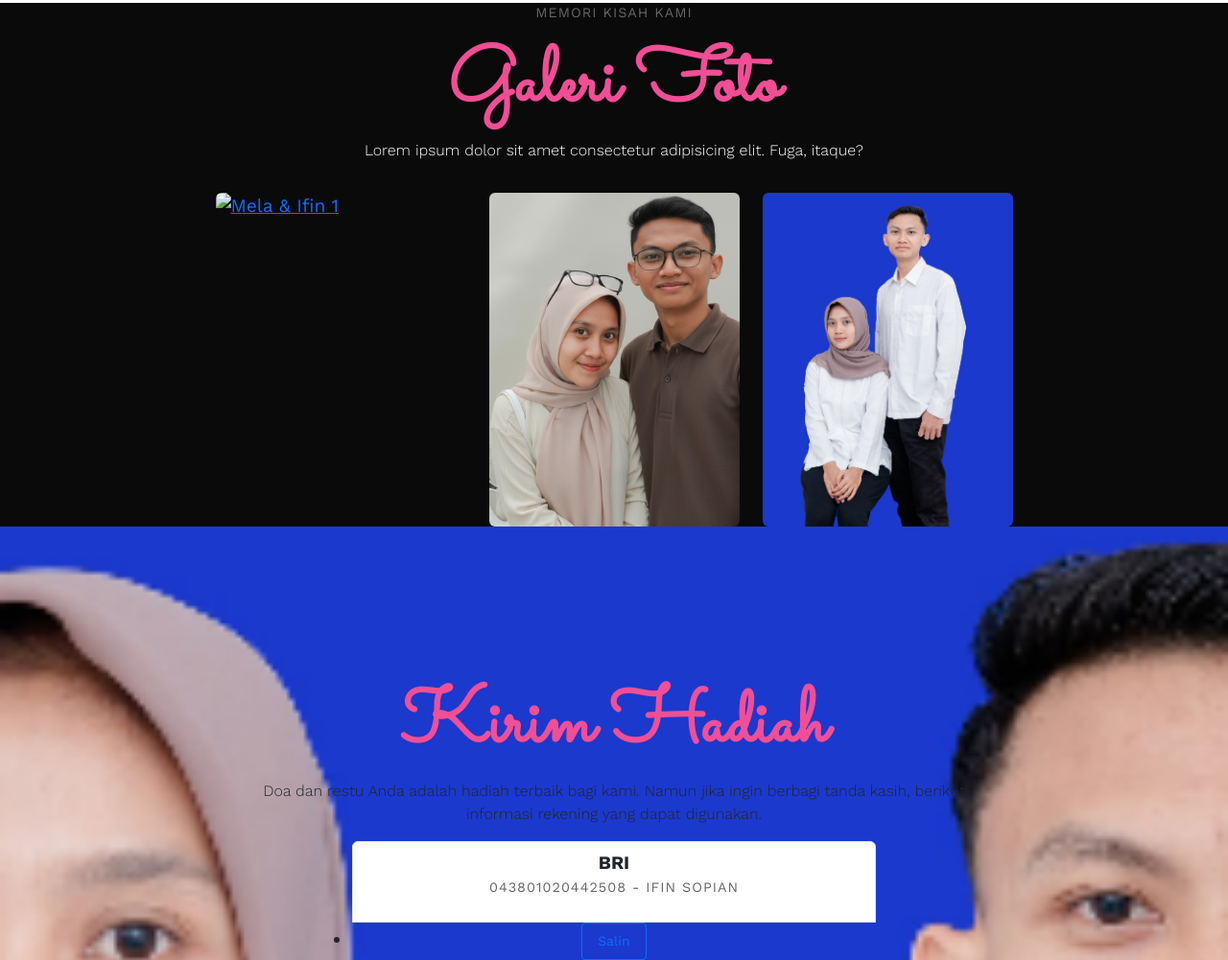
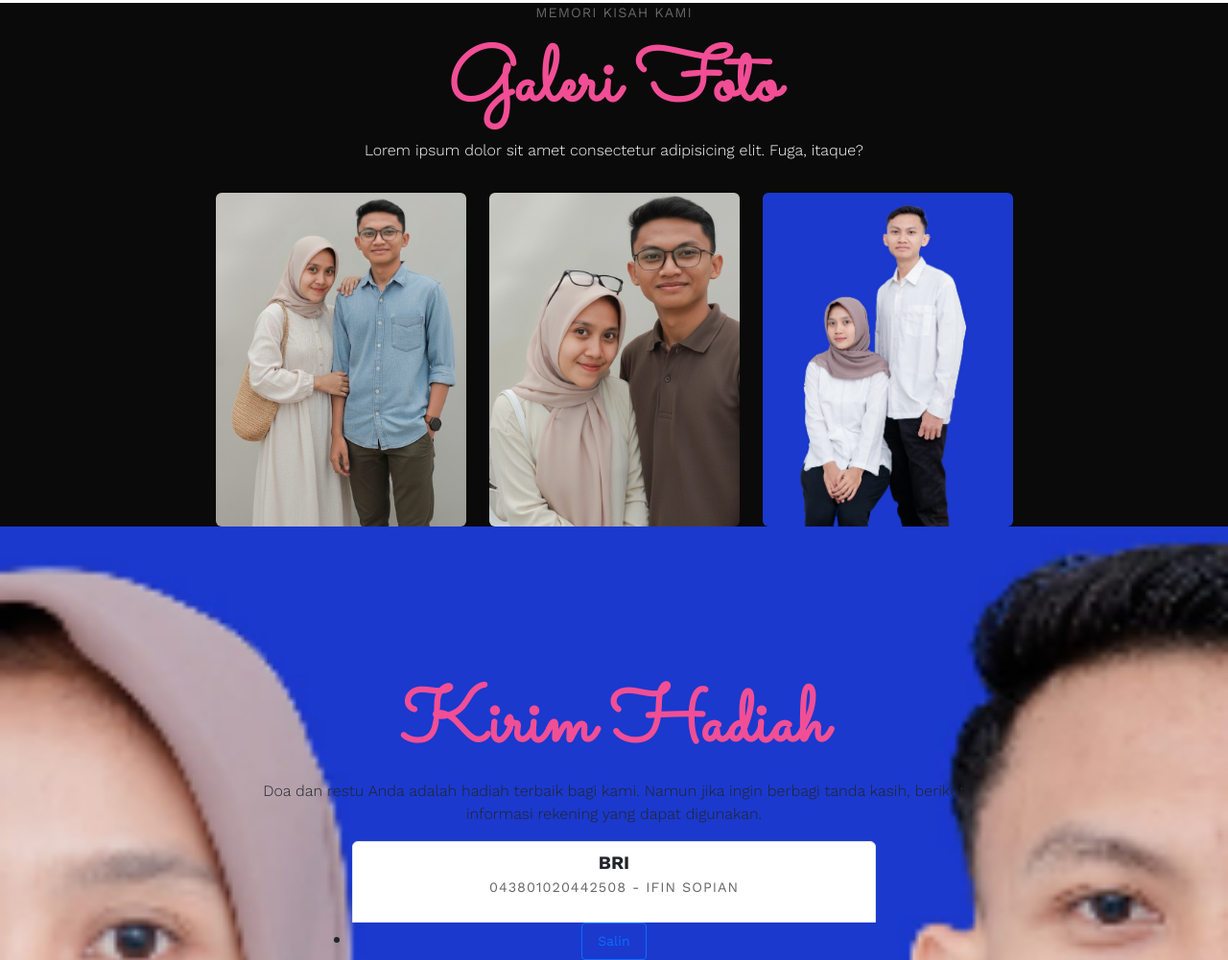
Before and after one commit to ifinsopian/wedding-of-mela-ifin, a plain HTML site: page index.html in a window 1280 px wide. Shown: the part 3787-4788 px from the top of the page at 96% size. Drawn offline with nearby package versions, Linux system fonts and the light colour scheme; some packages are replaced by stand-ins of ours; a script that the page names is missing; files whose address does not match are found by name.

Commit message:
Update index.html

```diff
--- a/index.html
+++ b/index.html
@@ -240,8 +240,8 @@
 
       <div class="row row-cols-lg-4 row-cols-md-3 row-cols-sm-2 row-cols-1 justify-content-center">
         <div class="col mt-3">
-          <a href="img/gallery/1.jpg" data-toggle="lightbox" data-caption="Mela & Ifin 1" data-gallery="mygallery">
-            <img src="img/gallery/1.jpg" alt="Mela & Ifin 1" class="img-fluid w-100 rounded">
+          <a href="img/gallery/1.png" data-toggle="lightbox" data-caption="Mela & Ifin 1" data-gallery="mygallery">
+            <img src="img/gallery/1.png" alt="Mela & Ifin 1" class="img-fluid w-100 rounded">
           </a>
         </div>
         <div class="col mt-3">
```
